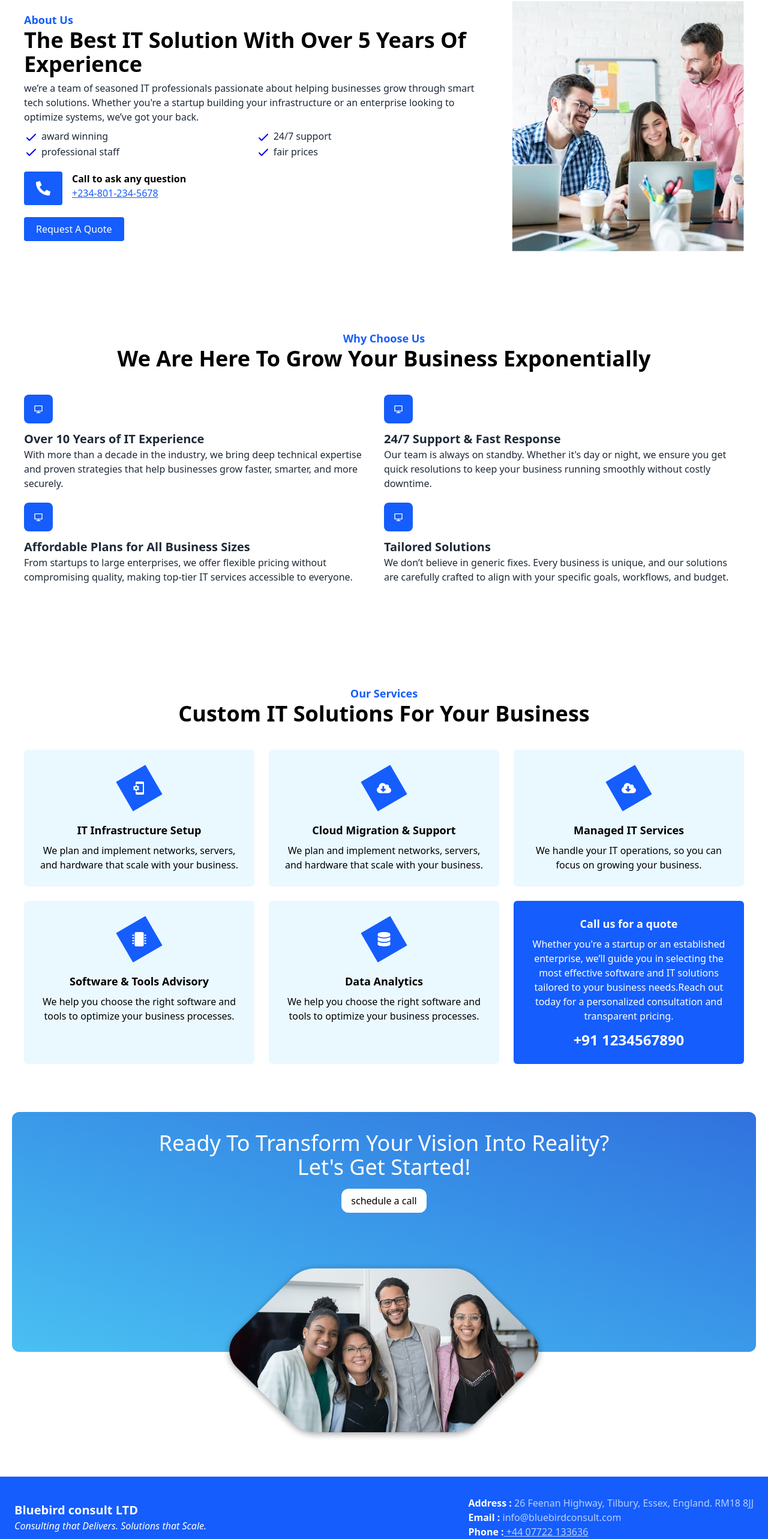
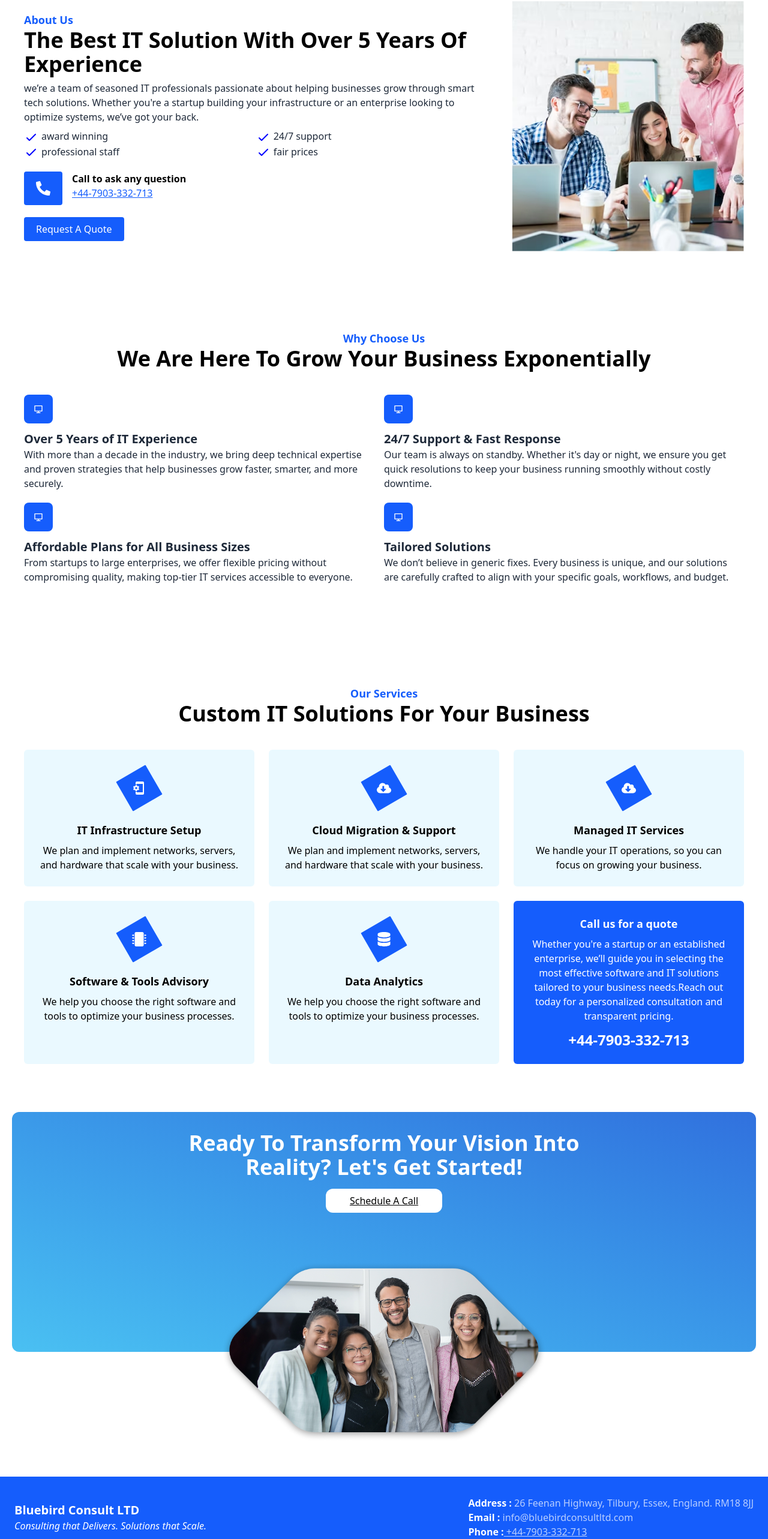
Before and after one commit to lamba01/bluebird, a React (Vite) app: page / in a window 1280 px wide. Shown: the part 893-3459 px from the top of the page at 60% size. Built offline with nearby package versions, Linux system fonts and the light colour scheme.

Commit message:
fix: update contact information and improve footer content

```diff
--- a/src/components/Footer.jsx
+++ b/src/components/Footer.jsx
@@ -11,7 +11,7 @@ function Footer() {
         <div className="max-w-6xl flex items-center gap-5 space-y-2">
           {/* <img src={footerlogo} alt="Rwatos logo" className="w-20" /> */}
           <div>
-            <h4 className="text-xl font-semibold">Bluebird consult LTD</h4>
+            <h4 className="text-xl font-semibold">Bluebird Consult LTD</h4>
             <p className="italic">
               Consulting that Delivers. Solutions that Scale.
             </p>
@@ -24,13 +24,13 @@ function Footer() {
           </p>
           <p className="text-white/70">
             <strong className="text-white">Email :</strong>
-            <a href="mailto:info@rwatosltd.com"> info@bluebirdconsult.com</a>
+            <a href="mailto:info@rwatosltd.com"> info@bluebirdconsultltd.com</a>
           </p>
           <p className="text-white/70">
             <strong className="text-white">Phone :</strong>
-            <a href="tel:+447722133636" className="underline">
+            <a href="tel:+447903332713" className="underline">
               {" "}
-              +44 07722 133636
+              +44-7903-332-713
             </a>
           </p>
         </div>
--- a/src/sections/About.jsx
+++ b/src/sections/About.jsx
@@ -78,8 +78,8 @@ function About() {
           </div>
           <div className="">
             <p className="font-semibold">Call to ask any question</p>
-            <a className="text-blue-600 underline" href="tel:+2348012345678">
-              +234-801-234-5678
+            <a className="text-blue-600 underline" href="tel:+447903332713">
+              +44-7903-332-713
             </a>
           </div>
         </div>
--- a/src/sections/Chooseus.jsx
+++ b/src/sections/Chooseus.jsx
@@ -16,7 +16,7 @@ function Chooseus() {
             <RiComputerLine />
           </div>
           <h4 className="text-xl font-semibold">
-            Over 10 Years of IT Experience
+            Over 5 Years of IT Experience
           </h4>
           <p>
             With more than a decade in the industry, we bring deep technical
--- a/src/sections/Contact.jsx
+++ b/src/sections/Contact.jsx
@@ -5,11 +5,13 @@ function Contact() {
   return (
     <section className="relative text-center px-5">
       <div className="bg-gradient-to-bl from-[#3171DE] to-[#4AC0F2] h-[250px] sm:h-[400px] flex flex-col items-center rounded-xl px-4 py-4 text-white text-center">
-        <h1 className="capitalize text-2xl md:text-4xl max-w-3xl mt-4">
+        <h1 className="capitalize text-2xl md:text-4xl max-w-3xl mt-4 font-bold">
           ready to transform your vision into reality? let's get started!
         </h1>
-        <button className="mt-4 bg-white text-black rounded-xl px-4 py-2 ">
-          schedule a call
+        <button className="mt-4 bg-white text-black rounded-xl px-10 py-2 capitalize">
+          <a href="tel:+447903332713" className="underline">
+            schedule a call
+          </a>
         </button>
       </div>
 
--- a/src/sections/Services.jsx
+++ b/src/sections/Services.jsx
@@ -135,7 +135,7 @@ function Services() {
               tailored to your business needs.Reach out today for a personalized
               consultation and transparent pricing.
             </p>
-            <p className="text-2xl font-semibold pt-3">+91 1234567890</p>
+            <p className="text-2xl font-semibold pt-3">+44-7903-332-713</p>
           </div>
         </div>
       </main>
```
